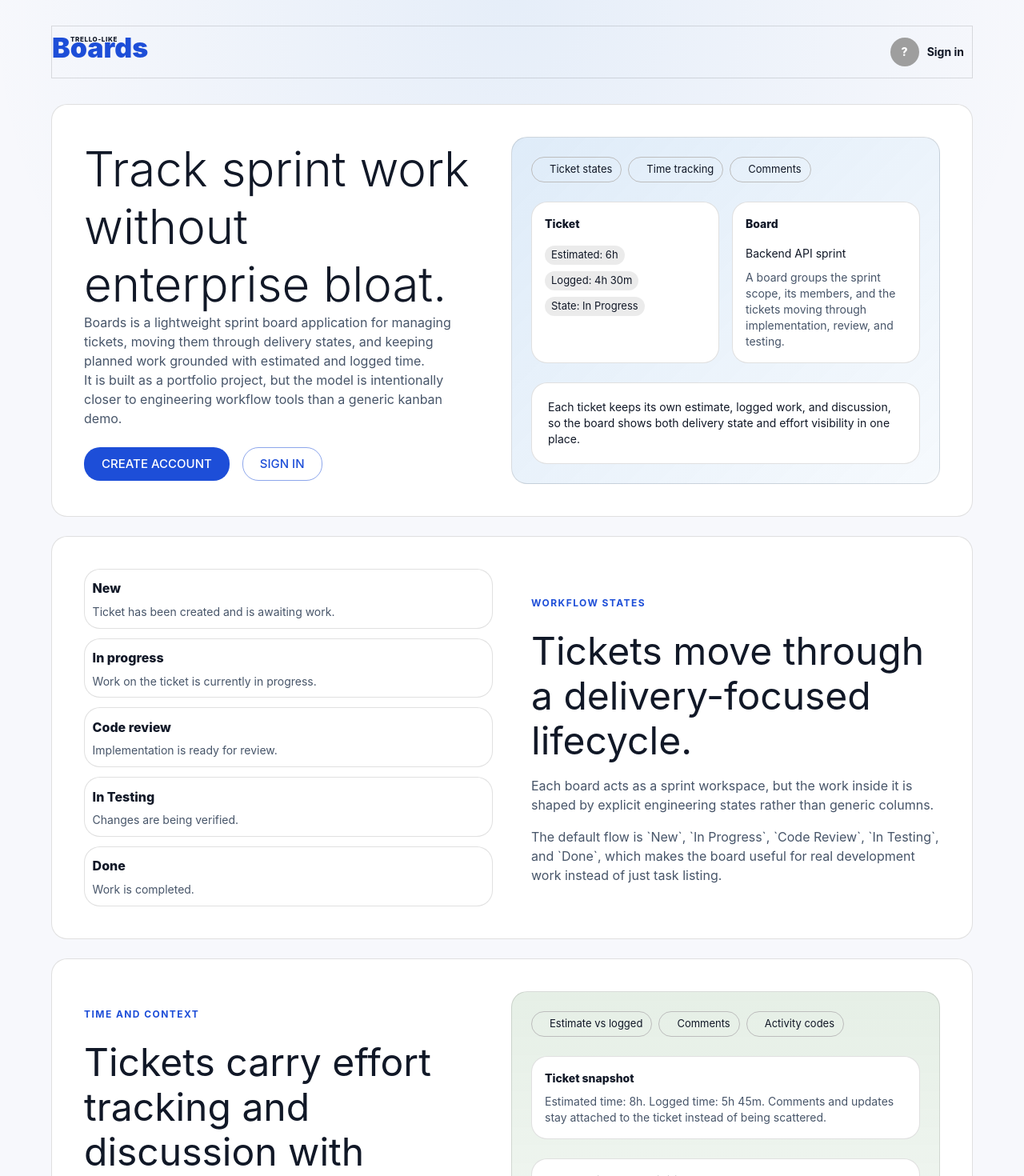
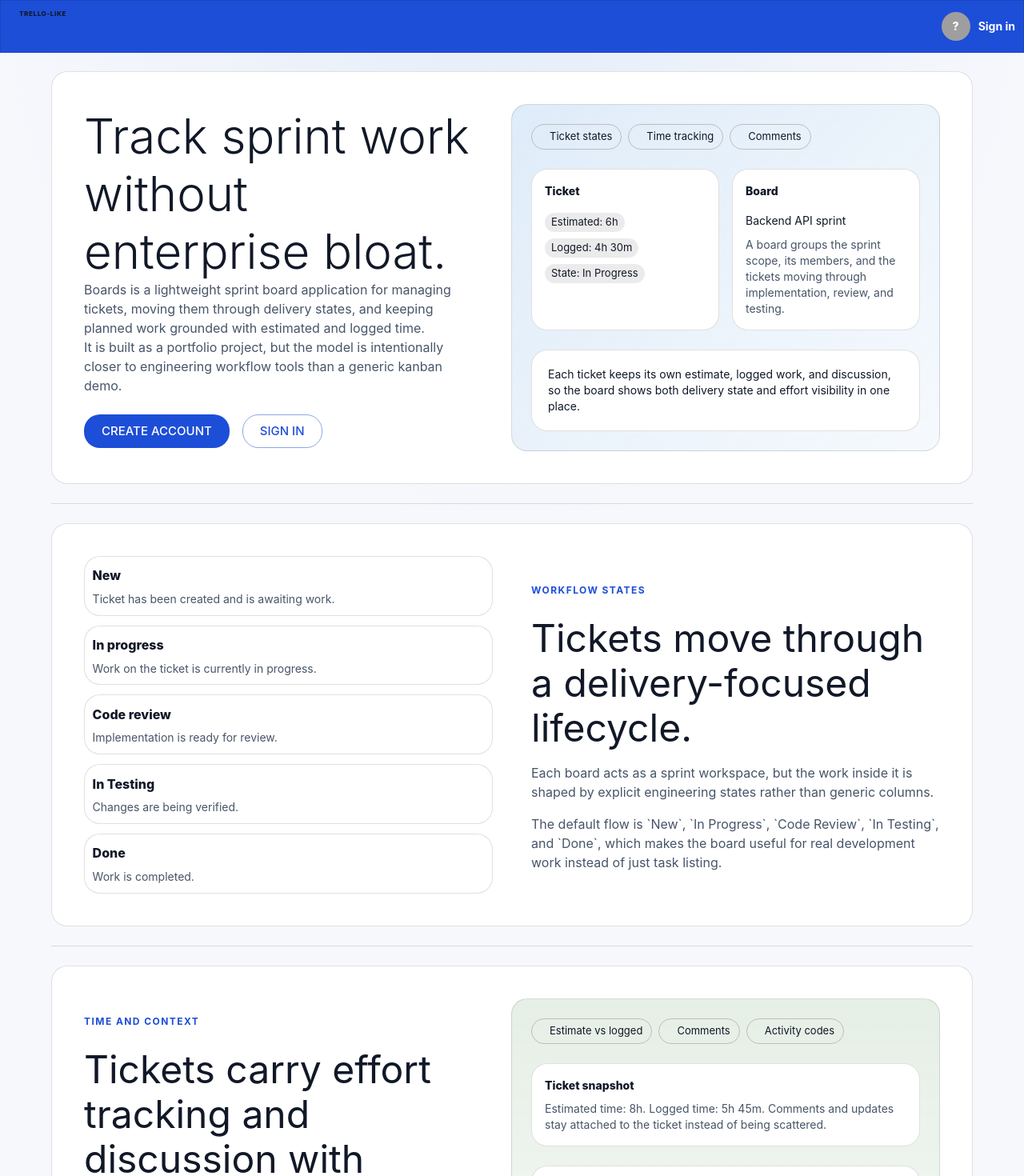
Before and after one commit to oleksiybondar/scala-trello, a React (Vite) app in the folder app/: page / in a window 1280 px wide. Shown: the top 1470 px of the page at 80% size. Built offline with nearby package versions, Linux system fonts and the light colour scheme; no server answers; some icons are missing.

Commit message:
feat(home): add dividers between landing page sections and update `AppNavBar` styling

```diff
--- a/app/src/components/navigation/AppNavBar.tsx
+++ b/app/src/components/navigation/AppNavBar.tsx
@@ -12,7 +12,7 @@ import { AppUserMenu } from "@components/navigation/AppUserMenu";
 export const AppNavBar = (): ReactElement => {
 
   return (
-    <AppBar color="transparent" elevation={0} position="static">
+    <AppBar color="primary"  position="fixed">
       <Toolbar disableGutters>
         <Stack alignItems="center" direction="row" flexGrow={1} spacing={2}>
           <Link
--- a/app/src/pages/HomePage.tsx
+++ b/app/src/pages/HomePage.tsx
@@ -8,6 +8,7 @@ import { LandingBoardsSection } from "@components/landing/LandingBoardsSection";
 import { LandingCollaborationSection } from "@components/landing/LandingCollaborationSection";
 import { LandingHeroSection } from "@components/landing/LandingHeroSection";
 import { AppNavBar } from "@components/navigation/AppNavBar";
+import Divider from "@mui/material/Divider";
 
 export const HomePage = (): ReactElement => {
   return (
@@ -22,8 +23,11 @@ export const HomePage = (): ReactElement => {
         <AppNavBar />
 
           <Stack pb={6} spacing={3}>
+            <Divider />
             <LandingHeroSection />
+            <Divider />
             <LandingBoardsSection />
+            <Divider />
             <LandingCollaborationSection />
           </Stack>
         </Stack>
```
